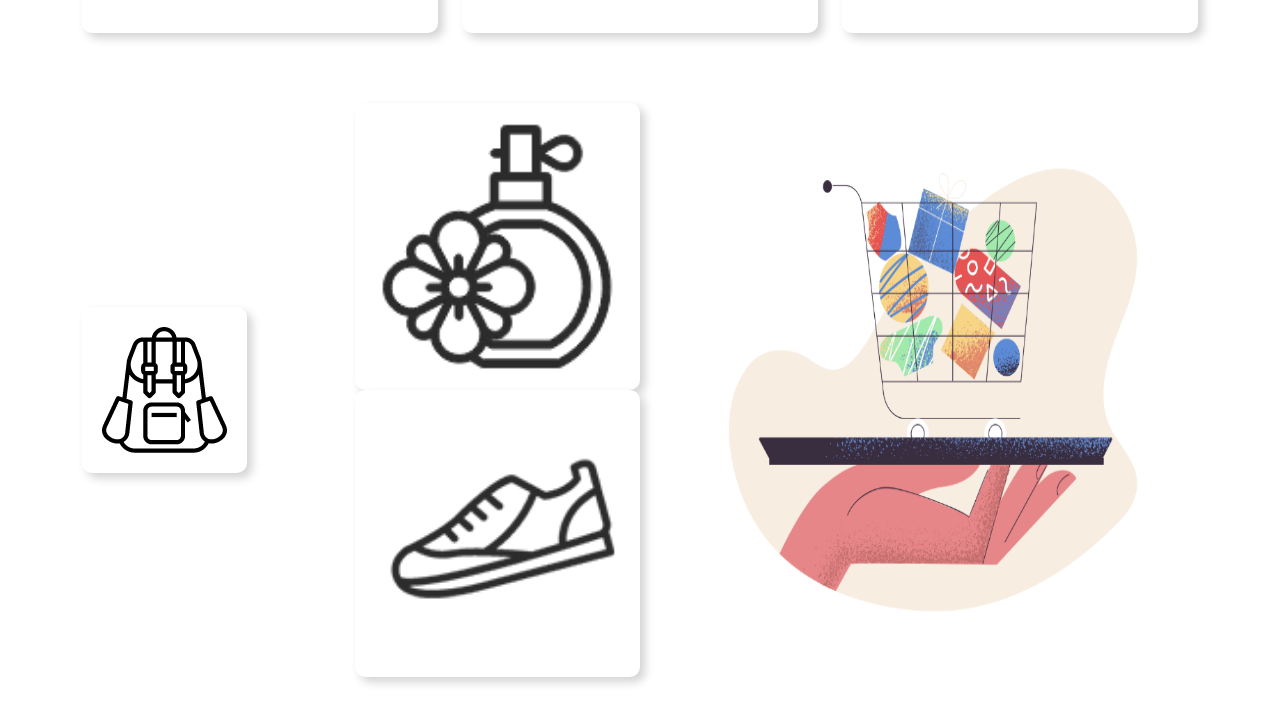
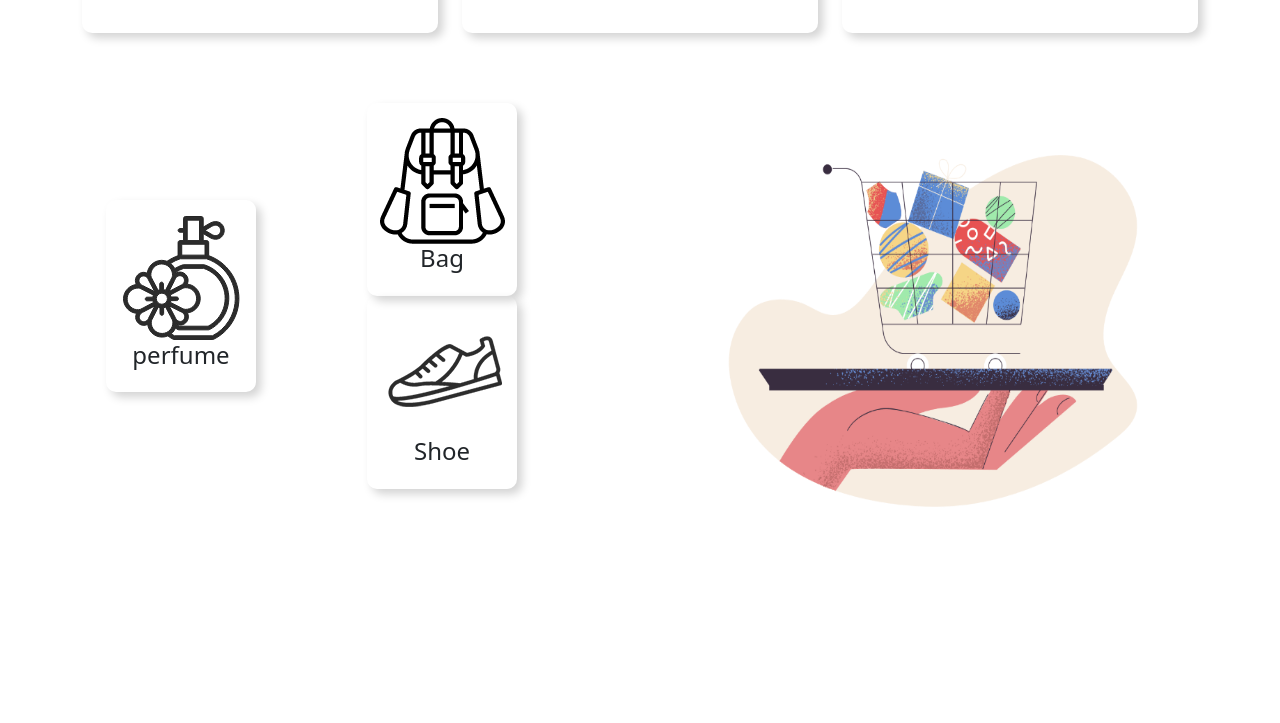
Before and after one commit to Asadujjman/hot_gadget_ecommercesite, a plain HTML site: page index.html in a window 1280 px wide. Shown: the part 1971-2694 px from the top of the page. After the commit the page ends 2600 px from the top, so only its background shows below. Drawn offline with nearby package versions, Linux system fonts and the light colour scheme.

Commit message:
asaduzzaman

```diff
--- a/index.html
+++ b/index.html
@@ -193,15 +193,26 @@
 
     <div class="container">
       <div class="row">
-        <div class="col-md-3 d-flex align-items-center">
-          <img class="card" src="images/Categories/bag.png" alt="">
-        </div>
-        <div class="col-md-3">
-          <div class="row">
-            <img class="card" src="images/Categories/perfume.png" alt="">
-          </div>
-          <div class="row">
-            <img id="faysal" class="card" src="images/Categories/shoe.png" alt="">
+        <div class="col-md-6">
+          <div class="container">
+            <div class="row">
+            <div class="col-md-6 d-flex align-items-center">
+              <div class="categorie_box">
+                <img src="images/Categories/perfume.png" alt="">
+                <h4>perfume</h4>
+              </div>
+            </div>
+            <div class="col-md-6">
+              <div class="categorie_box">
+                <img src="images/Categories/bag.png" alt="">
+                <h4>Bag</h4>
+              </div>
+              <div class="categorie_box">
+                <img src="images/Categories/shoe.png" alt="">
+                <h4>Shoe</h4>
+              </div>
+            </div>
+            </div>
           </div>
         </div>
 
--- a/style.css
+++ b/style.css
@@ -14,5 +14,11 @@
 #asad{
     height: 100%;
     width: 100%;
-} ami eita te git hub er kono kichui kori nai heda ai nh bole push hy nh th knta oit  age thik kori oi tato ager ta panda commerce
-sb gula th dite hbe so oita ber koro
+}
+.categorie_box {
+    width: 150px;
+    box-shadow: 5px 5px 10px lightgrey;
+    padding: 15px 5px;
+    border-radius: 10px;
+    text-align: center;
+}
```
